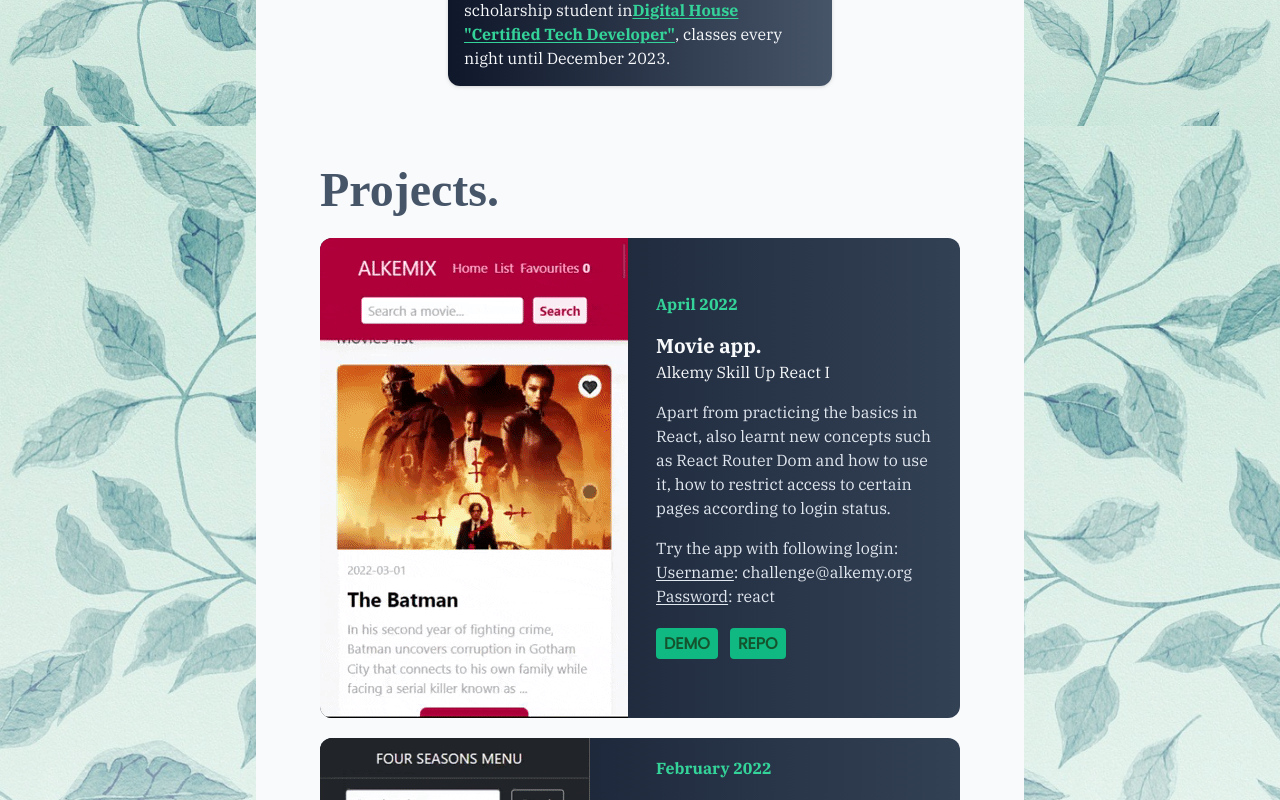
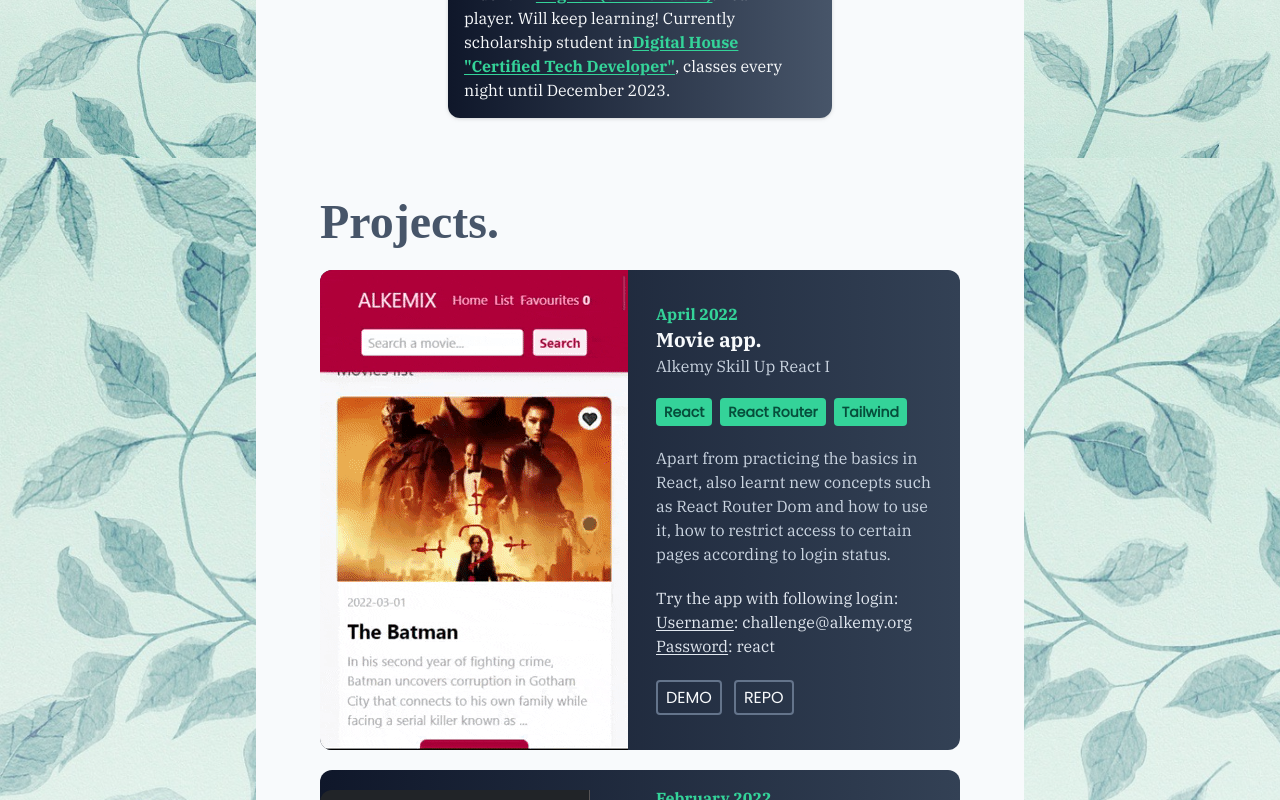
Before and after one commit to Moonriz-ar/portfolio, a React (Create React App) app: page / in a window 1280 px wide. Shown: the part 2000-2800 px from the top of the page. Built offline with nearby package versions, Linux system fonts and the light colour scheme; a web font is replaced by a local one.

Commit message:
Projects.js
Added technology used in each project. Also added smooth scrolling for nav

```diff
--- a/src/App.js
+++ b/src/App.js
@@ -9,7 +9,7 @@ import Footer from "./components/footer/Footer";
 
 function App() {
   return (
-    <div className="font-ibm text-sm sm:text-base scroll-smooth text-slate-600">
+    <div className="font-ibm text-sm sm:text-base text-slate-600">
       <Nav />
       <Hero />
       <About />
--- a/src/components/about/About.js
+++ b/src/components/about/About.js
@@ -4,7 +4,7 @@ import Title from "../Title";
 function About() {
   return (
     <section id="about" className="px-5 flex justify-center">
-      <div className="flex flex-col justify-center space-y-3 px-5 bg-slate-50 w-full sm:max-w-3xl sm:px-16 pb-12">
+      <div className="flex flex-col justify-center space-y-3 px-5 bg-slate-50 w-full sm:max-w-3xl sm:px-16 py-10">
         <Title title="Who am I ?" />
         <p>
           I'm Andre, a Junior Front End developer located in{" "}
--- a/src/components/projects/ProjectCard.js
+++ b/src/components/projects/ProjectCard.js
@@ -26,20 +26,30 @@ function ProjectCard({ project }) {
         />
       </div>
 
-      <div className="p-4 space-y-4 sm:basis-1/2">
-        <p className="text-emerald-400 font-bold">{project.date}</p>
+      <div className="p-4 space-y-5 sm:basis-1/2">
         <div>
+          <p className="text-emerald-400 font-bold">{project.date}</p>
           <h4 className="text-xl font-bold">{project.title}</h4>
-          <h5>{project.secondaryTitle}</h5>
+          <h5 className="text-slate-300">{project.secondaryTitle}</h5>
         </div>
-        <p className="text-slate-200">{project.description}</p>
+
+        <div className="flex space-x-2">
+          {project.tech.map((tech) => (
+            <div className="font-poppins px-2 py-1 bg-emerald-400 text-emerald-900 font-extrabold rounded text-xs sm:text-sm">
+              {tech}
+            </div>
+          ))}
+        </div>
+
+        <p className="text-slate-300">{project.description}</p>
         {project.reminder && <Reminder />}
+
         <div className="space-x-3 py-2 font-poppins">
           <a
             href={project.demoLink}
             target="_blank"
             rel="noreferrer"
-            className="px-2 py-1 bg-emerald-500 hover:bg-emerald-400 text-green-900 rounded font-extrabold uppercase"
+            className="px-2 py-1 border-slate-500 border-2 hover:border-slate-300 rounded uppercase"
           >
             Demo
           </a>
@@ -47,7 +57,7 @@ function ProjectCard({ project }) {
             href={project.repoLink}
             target="_blank"
             rel="noreferrer"
-            className="px-2 py-1 bg-emerald-500 hover:bg-emerald-400 text-green-900 rounded font-extrabold uppercase"
+            className="px-2 py-1 border-slate-500 border-2 hover:border-slate-300 rounded uppercase"
           >
             Repo
           </a>
--- a/src/index.css
+++ b/src/index.css
@@ -4,10 +4,6 @@
 @tailwind components;
 @tailwind utilities;
 
-.min-h-screen {
-  @supports (-webkit-appearance: none) {
-    .os-android & {
-      min-height: calc(100vh - 56px);
-    }
-  }
+html {
+  scroll-behavior: smooth;
 }
```
